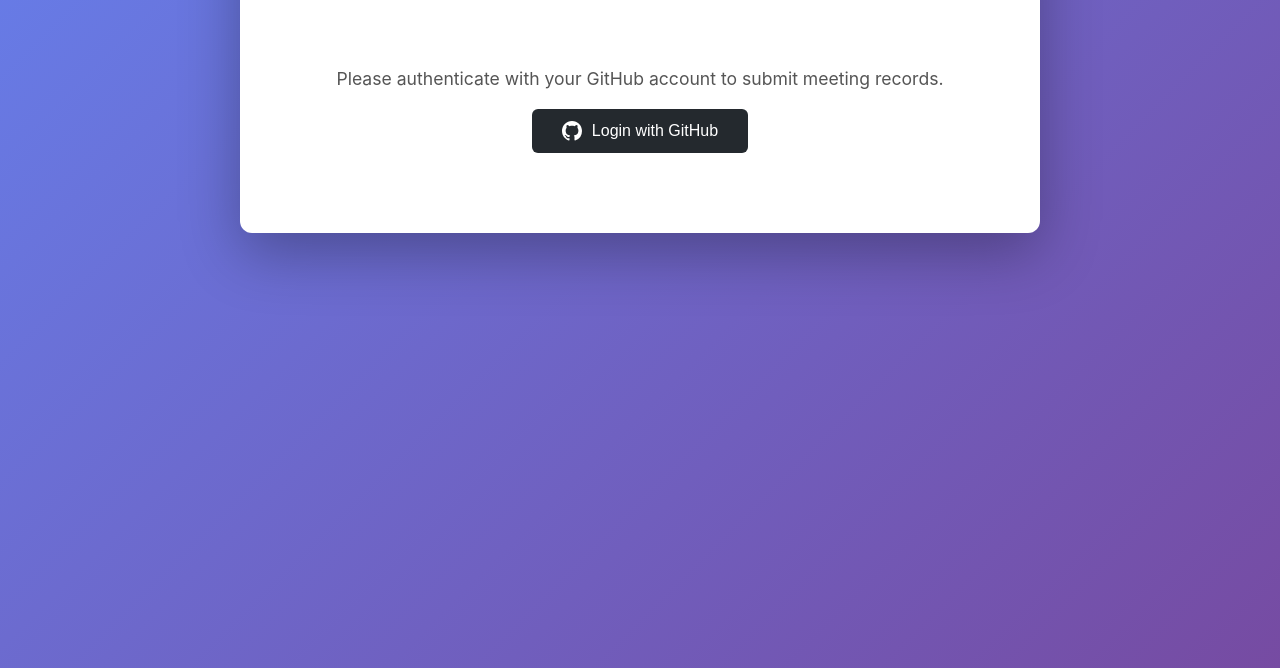
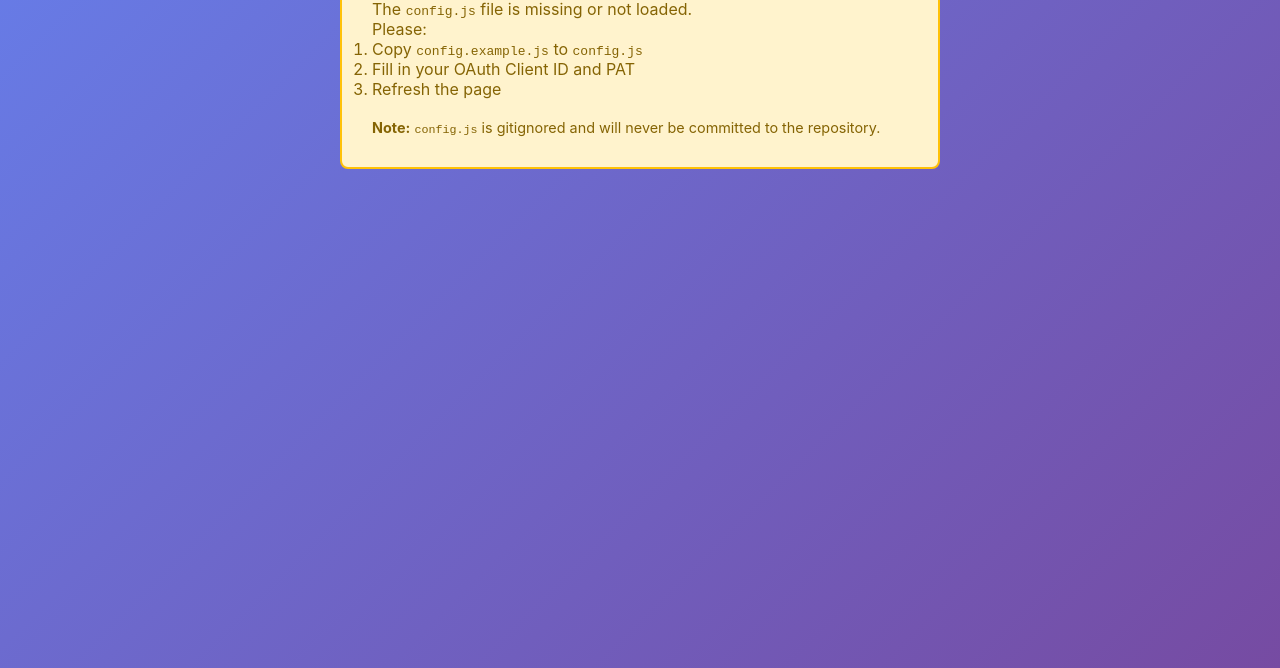
Before and after one commit to SingularityNET-Archive/Prototype-Meeting-Archives, a plain HTML site: page index.html in a window 1280 px wide. Shown: the part 132-800 px from the top of the page. Drawn offline with Linux system fonts and the light colour scheme.

Commit message:
Add secure meeting archive system with gitignored credentials
- Add .gitignore to exclude config.js from repository
- Create config.example.js as template for users
- Add all application files (index.html, app.js, dashboard.html)
- Add GitHub Actions workflow for meeting submissions
- Initialize data/meetings.json
- Update README.md with secure setup instructions
- Credentials stored in local config.js (never committed)

```diff
--- a/app.js
+++ b/app.js
@@ -1,19 +1,23 @@
-// Configuration - UPDATE THESE VALUES
-const CONFIG = {
-    // GitHub OAuth App Client ID (get from GitHub OAuth App settings)
-    GITHUB_CLIENT_ID: 'YOUR_GITHUB_OAUTH_CLIENT_ID',
-
-    // Classic Personal Access Token with public_repo or repo scope
-    // Generate at: https://github.com/settings/tokens
-    GITHUB_PAT: 'YOUR_GITHUB_CLASSIC_PAT',
-
-    // Repository details
-    REPO_OWNER: 'SingularityNET-Archive',
-    REPO_NAME: 'Prototype-Meeting-Archives',
-
-    // OAuth redirect URI (must match GitHub OAuth App settings)
-    REDIRECT_URI: 'https://singularitynet-archive.github.io/Prototype-Meeting-Archives/'
-};
+// Configuration is loaded from config.js (which is gitignored)
+// If CONFIG is not defined, show an error
+if (typeof CONFIG === 'undefined') {
+    document.body.innerHTML = `
+        <div style="max-width: 600px; margin: 50px auto; padding: 30px; background: #fff3cd; border: 2px solid #ffc107; border-radius: 8px;">
+            <h2 style="color: #856404;">⚠️ Configuration Missing</h2>
+            <p style="color: #856404;">The <code>config.js</code> file is missing or not loaded.</p>
+            <p style="color: #856404;">Please:</p>
+            <ol style="color: #856404;">
+                <li>Copy <code>config.example.js</code> to <code>config.js</code></li>
+                <li>Fill in your OAuth Client ID and PAT</li>
+                <li>Refresh the page</li>
+            </ol>
+            <p style="color: #856404; font-size: 0.9em; margin-top: 20px;">
+                <strong>Note:</strong> <code>config.js</code> is gitignored and will never be committed to the repository.
+            </p>
+        </div>
+    `;
+    throw new Error('CONFIG not defined. Please create config.js from config.example.js');
+}
 
 // DOM elements
 const loginSection = document.getElementById('loginSection');
@@ -89,7 +93,7 @@ function showFormSection() {
 loginBtn.addEventListener('click', () => {
     // Validate configuration
     if (CONFIG.GITHUB_CLIENT_ID === 'YOUR_GITHUB_OAUTH_CLIENT_ID') {
-        showAlert('⚠️ Please configure GITHUB_CLIENT_ID in app.js', 'error');
+        showAlert('⚠️ Please configure your credentials in config.js', 'error');
         return;
     }
 
@@ -115,7 +119,7 @@ meetingForm.addEventListener('submit', async (e) => {
 
     // Validate configuration
     if (CONFIG.GITHUB_PAT === 'YOUR_GITHUB_CLASSIC_PAT') {
-        showAlert('⚠️ Please configure GITHUB_PAT in app.js', 'error');
+        showAlert('⚠️ Please configure your credentials in config.js', 'error');
         return;
     }
 
--- a/index.html
+++ b/index.html
@@ -302,7 +302,9 @@
         </div>
     </div>
 
-    <!-- Load the app.js script -->
+    <!-- Load configuration first (gitignored file with your credentials) -->
+    <script src="config.js"></script>
+    <!-- Then load the app.js script -->
     <script src="app.js"></script>
 </body>
 </html>
```
Also changed, not shown: config.example.js (added, +19 -0 lines), 2 other files.
